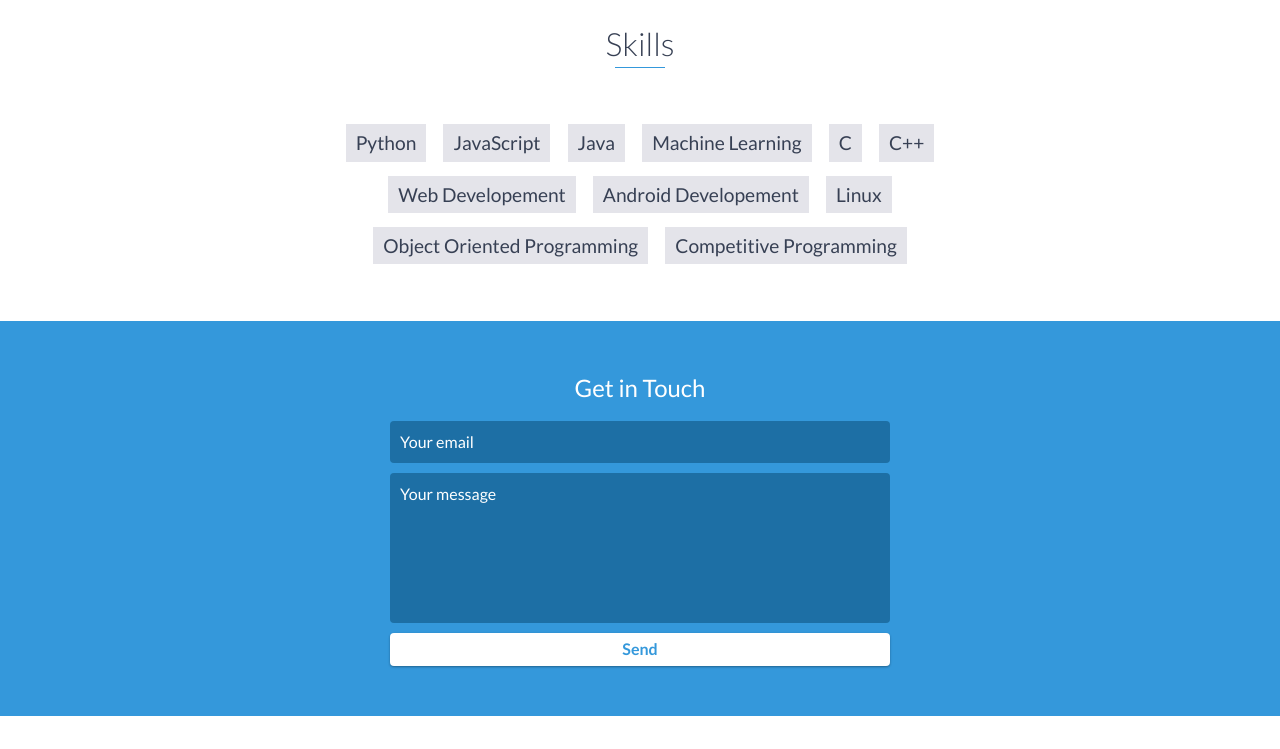
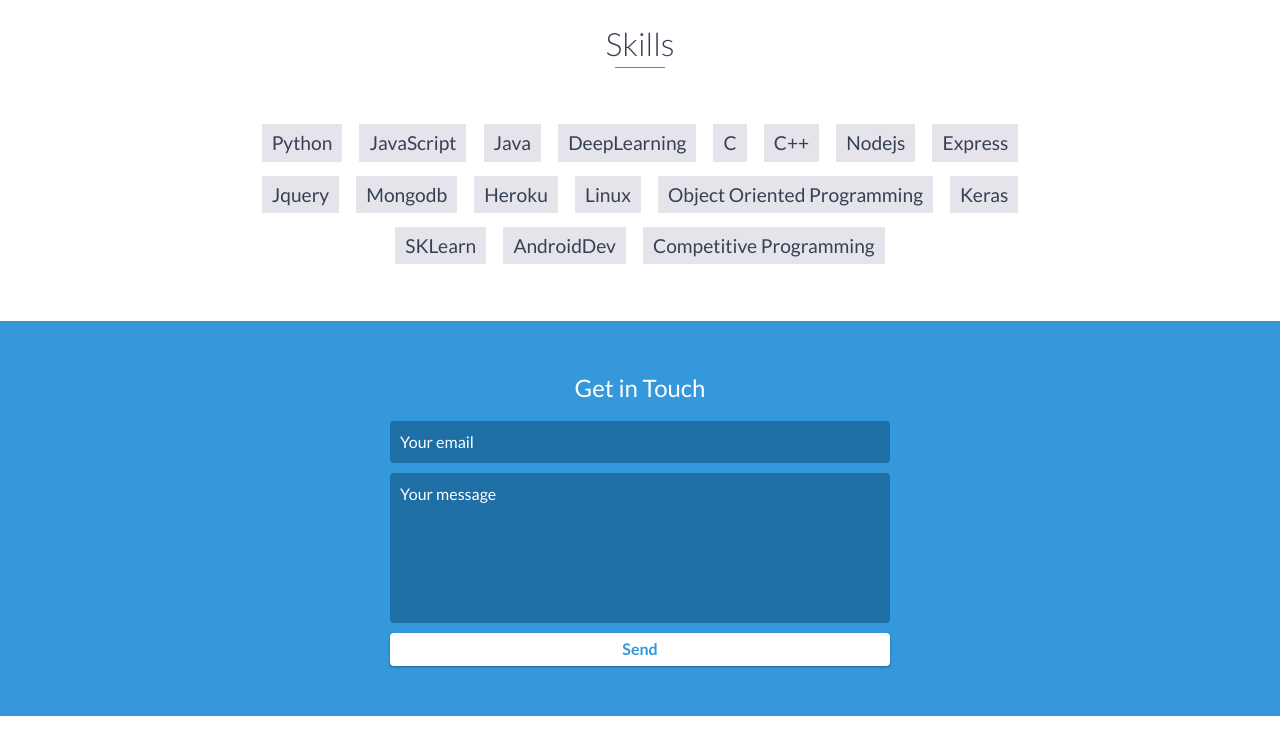
Before and after one commit to CaptainFreak/CaptainFreak.github.io, a website: page index.html in a window 1280 px wide. Shown: the part 3040-3789 px from the top of the page. Drawn offline with nearby package versions, Linux system fonts and the light colour scheme.

Commit message:
Added more Skills

```diff
--- a/index.html
+++ b/index.html
@@ -183,14 +183,20 @@ Implemented regression for predicting survival probability of passenger on sinki
             <li>Python</li>
             <li>JavaScript</li>
             <li>Java</li>
-            <li>Machine Learning</li>
+            <li>DeepLearning</li>
             <li>C</li>
             <li>C++</li>
-            <li>Web Developement</li>
-            <li>Android Developement</li>
+            <li>Nodejs</li>
+            <li>Express</li>
+            <li>Jquery</li>
+	    <li>Mongodb</li>
+	    <li>Heroku</li>
             <li>Linux</li>
             <li>Object Oriented Programming</li>
-            <li>Competitive Programming</li>
+            <li>Keras</li>
+	    <li>SKLearn</li>
+	    <li>AndroidDev</li>
+	    <li>Competitive Programming</li>
 
         </ul>
     </div>
```
